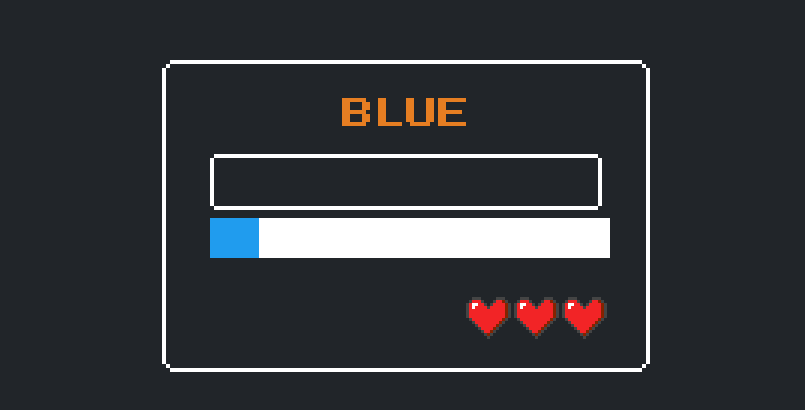
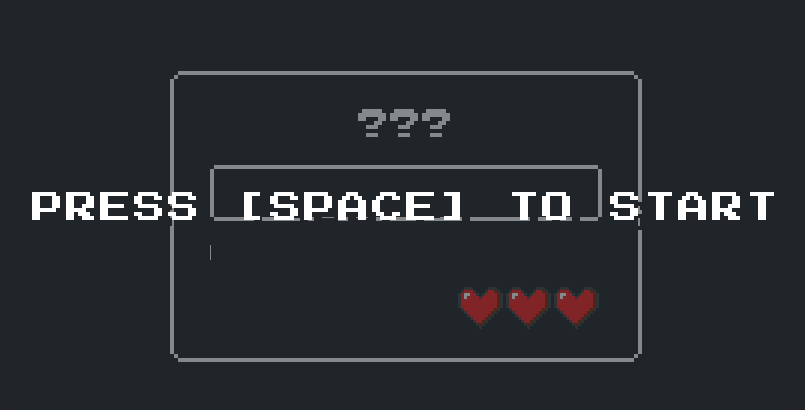
Before and after one commit to Ashlc/TintTwist, a React (Create React App) app: page / in a window 1280 px wide. Shown: the part 184-594 px from the top of the page, without its empty margins (234-1039 px from the left). Built offline with nearby package versions, Linux system fonts and the light colour scheme.

Commit message:
:bug: fix: Fixed timer.

```diff
--- a/src/App.css
+++ b/src/App.css
@@ -37,3 +37,38 @@
 .w-full {
   width: 100%;
 }
+
+.pbar-container {
+  width: 100%;
+  height: 15px;
+  background-color: #212529;
+  margin-bottom: 1vh;
+  margin-top: 1.5rem;
+}
+
+#progress-bar {
+  height: 100%;
+  background-color: #fff;
+}
+
+.start {
+  position: absolute;
+  text-shadow: 10px 10px 0px #212529;
+  background-color: #2125298a;
+  display: flex;
+  color: #fff;
+  top: 0;
+  left: 0;
+  z-index: 1;
+  text-align: center;
+  height: 100%;
+  width: 100%;
+  justify-content: center;
+  align-items: center;
+}
+
+.start-text {
+  font-size: 32px;
+  text-transform: uppercase;
+  letter-spacing: 2px;
+}
--- /dev/null
+++ b/src/components/ProgressBar.jsx
@@ -0,0 +1,11 @@
+import React from "react";
+
+function ProgressBar({ percentage }) {
+  return (
+    <div className="pbar-container">
+      <div id="progress-bar" style={{ width: percentage }} />
+    </div>
+  );
+}
+
+export default ProgressBar;
--- a/src/pages/Handler.jsx
+++ b/src/pages/Handler.jsx
@@ -3,17 +3,31 @@ import colors from "../service/ColorBank.js";
 import Color from "../components/Color";
 import "../App.css";
 import HP from "../components/HP.jsx";
+import ProgressBar from "../components/ProgressBar.jsx";
 
 function Handler() {
   const [color, setColor] = useState("#fff");
-  const [text, setText] = useState("none");
+  const [text, setText] = useState("???");
   const [hp, setHP] = useState(3);
   const [playerGuess, setPlayerGuess] = useState("");
-  const [timer, setTimer] = useState(180);
+  const [percentage, setPercentage] = useState(1);
+  const [duration, setDuration] = useState(8000);
+  const [intervalRef, setIntervalRef] = useState(null);
+  const [startTime, setStartTime] = useState(null);
+  const [gameRunning, setGameRunning] = useState(false);
 
   window.addEventListener("keyup", function (e) {
-    if (e.key == "Enter") {
-      setPlayerGuess("");
+    if (e.key === " ") {
+      document.getElementById("playerInput").focus();
+      setColor(randomColor().hex);
+      setText(randomColor().name);
+      setGameRunning(true);
+      setStartTime(Date.now());
+    }
+  });
+
+  document.getElementById("playerInput")?.addEventListener("keyup", function (e) {
+    if (e.key === "Enter" && gameRunning) {
       if (playerGuess === "") return;
       if (playerGuess === text) {
         setColor(randomColor());
@@ -27,31 +41,30 @@ function Handler() {
   });
 
   const newRound = () => {
-    setTimer(180);
-    startTimer();
+    setStartTime(Date.now());
+    setPercentage(1);
     setPlayerGuess("");
     setColor(randomColor().hex);
     setText(randomColor().name);
   };
 
+  const miss = () => {
+    clearInterval(intervalRef);
+    const newHp = hp - 1;
+    setHP(newHp);
+    hpCheck();
+    newRound();
+  };
+
   const hpCheck = () => {
     if (hp <= 0) {
-      alert("You died!");
+      setGameRunning(false);
+      setText("GAME OVER");
+      setPlayerGuess("");
+      setPercentage(1);
+      setText("???");
+      setHP(3);
     }
-  };
-
-  const startTimer = () => {
-    const interval = setInterval(() => {
-      setTimer((timer) => timer - 1);
-      if (timer <= 0) {
-        console.log("runout");
-        clearInterval(interval);
-        setHP(hp - 1);
-        hpCheck();
-        newRound();
-      }
-    }, 100);
-    return () => clearInterval(interval);
   };
 
   const randomColor = () => {
@@ -59,17 +72,30 @@ function Handler() {
   };
 
   useEffect(() => {
-    const firstRound = () => {
-      setColor(randomColor().hex);
-      setText(randomColor().name);
-      startTimer();
-    };
+    if (gameRunning) {
+      const interval = setInterval(() => {
+        const elapsedTime = Date.now() - startTime;
+        if (elapsedTime >= duration) {
+          miss();
+          return;
+        }
+        const progress = (duration - elapsedTime) / duration;
+        const progressWidth = progress * 100 + "%";
+        setPercentage(progressWidth);
+      }, 50);
+      setIntervalRef(interval);
 
-    firstRound();
-  }, []);
+      return () => clearInterval(interval);
+    }
+  }, [gameRunning, startTime, duration]);
 
   return (
     <div className="is-centered page">
+      {gameRunning ? null : (
+        <div className="start" id="start">
+          <p className="start-text">PRESS [SPACE] TO START</p>
+        </div>
+      )}
       <div className="nes-container is-dark is-rounded is-centered main">
         <Color color={color} text={text} />
         <input
@@ -79,11 +105,7 @@ function Handler() {
           onChange={(e) => setPlayerGuess(e.target.value.toUpperCase())}
           className="nes-input is-dark input-style"
         />
-        <progress
-          className="nes-progress is-primary is-dark"
-          value={timer}
-          max="180"
-        />
+        <ProgressBar percentage={percentage} />
         <div
           className="flex w-full"
           style={{
```
